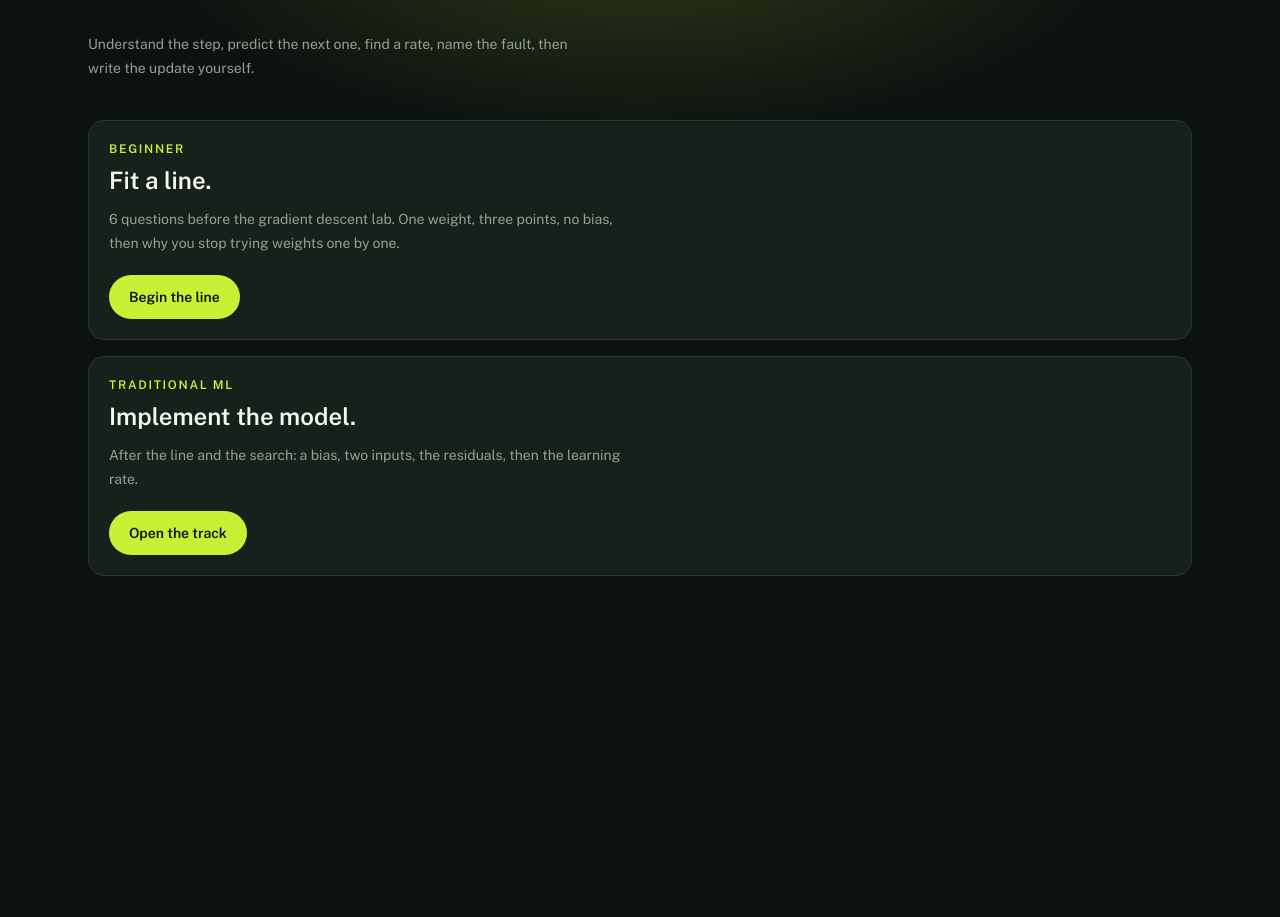
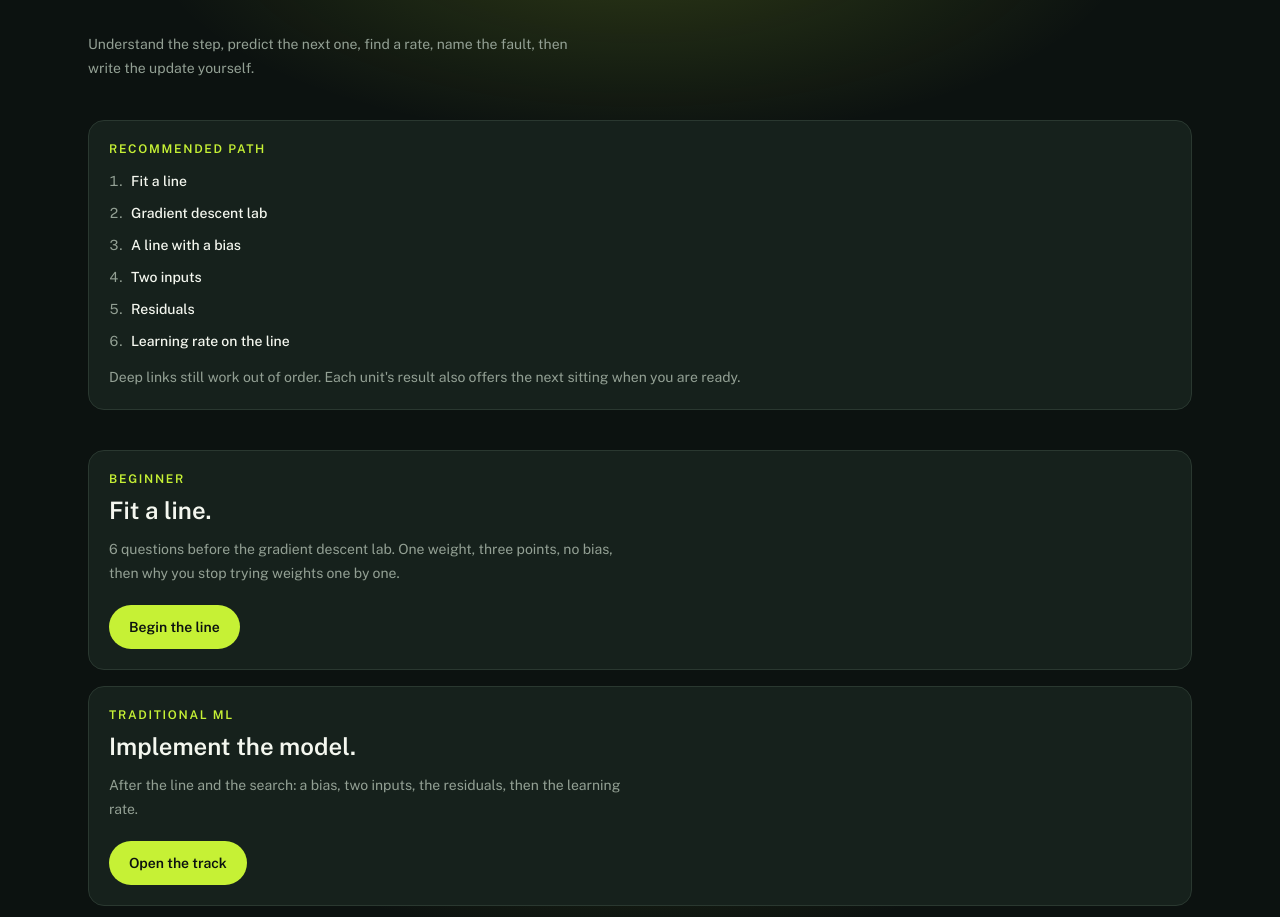
Before and after one commit to Brohammad/atlas, a Next.js app: page / in a window 1280 px wide. Shown: the part 804-1721 px from the top of the page. Before the commit the page ends 1412 px from the top, so only its background shows below. Built offline with nearby package versions, Linux system fonts and the light colour scheme.

Commit message:
feat(home): list recommended regression path with deep links

```diff
--- a/components/web-page.tsx
+++ b/components/web-page.tsx
@@ -1,5 +1,6 @@
 "use client";
 
+import Link from "next/link";
 import { usePathname, useRouter } from "next/navigation";
 import { useEffect, useState } from "react";
 import { LossChart } from "@/components/curve";
@@ -132,6 +133,7 @@ export function WebPage() {
           ? `${clearedCount(sitting)} cleared so far. Understand, predict, find a rate, name the fault, then write the update.`
           : "Understand the step, predict the next one, find a rate, name the fault, then write the update yourself."}
       </p>
+      <RecommendedPath />
       <LineDoor line={line} onOpen={() => router.push("/beginner")} onReset={resetLine} />
       <TrackDoor
         run={regression}
@@ -139,6 +141,35 @@ export function WebPage() {
         onReset={resetReg}
       />
     </main>
+  );
+}
+
+function RecommendedPath() {
+  const steps: { href: string; label: string }[] = [
+    { href: "/beginner", label: "Fit a line" },
+    { href: "/lab", label: "Gradient descent lab" },
+    { href: "/classical/regression", label: "A line with a bias" },
+    { href: "/classical/two", label: "Two inputs" },
+    { href: "/classical/residuals", label: "Residuals" },
+    { href: "/classical/rate", label: "Learning rate on the line" },
+  ];
+  return (
+    <section className="mt-10 rounded-2xl border border-line bg-plate p-5">
+      <p className="text-xs font-semibold tracking-[0.14em] text-copper uppercase">Recommended path</p>
+      <ol className="mt-3 space-y-2 text-sm leading-6">
+        {steps.map((step, index) => (
+          <li key={step.href} className="flex gap-2">
+            <span className="text-muted tabular-nums">{index + 1}.</span>
+            <Link href={step.href} className="font-medium text-ink underline-offset-2 hover:underline">
+              {step.label}
+            </Link>
+          </li>
+        ))}
+      </ol>
+      <p className="mt-3 text-sm leading-6 text-muted">
+        Deep links still work out of order. Each unit&apos;s result also offers the next sitting when you are ready.
+      </p>
+    </section>
   );
 }
 
```
